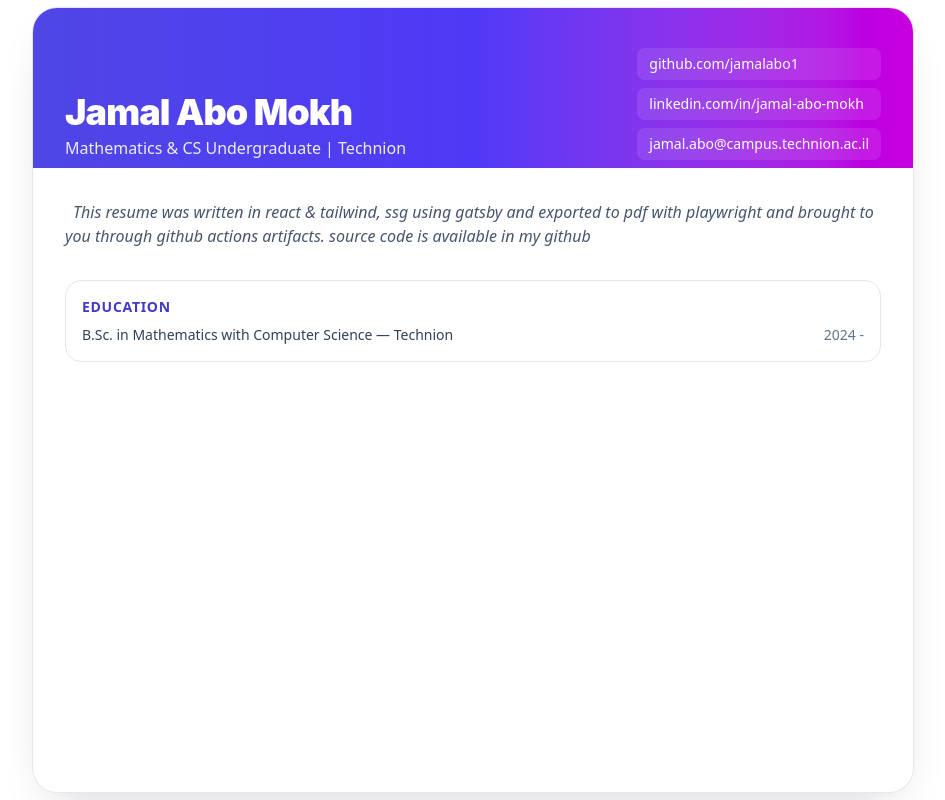
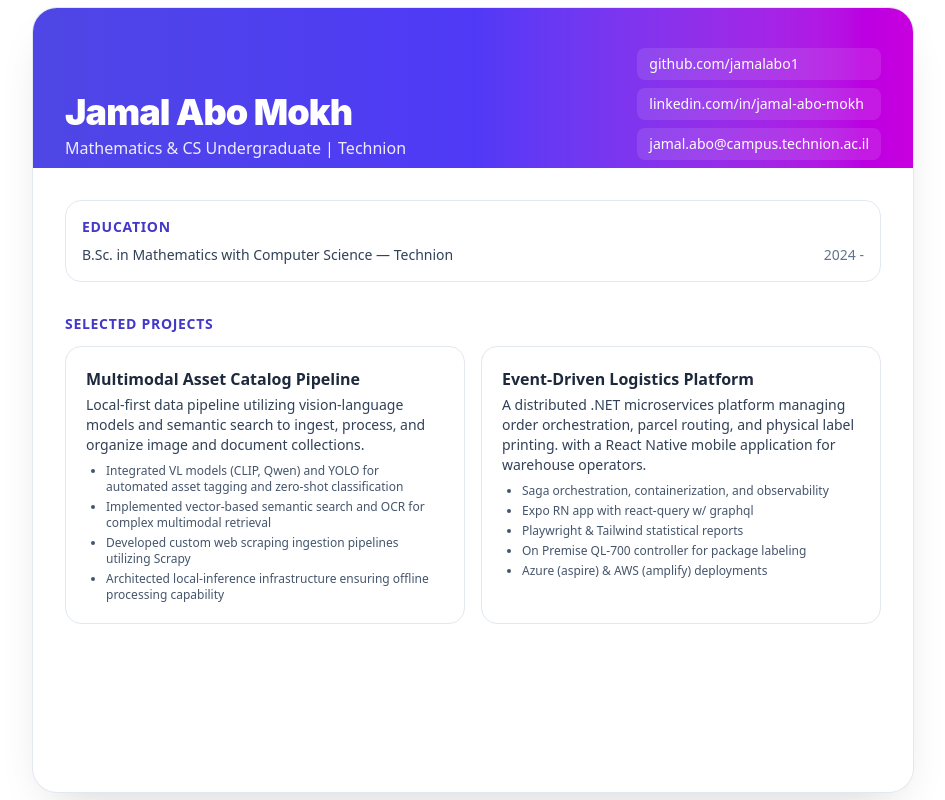
Before and after one commit to jamalabo1/cv, a Gatsby site: page / in a window 1280 px wide. Shown: the top 800 px of the page, without its empty margins (167-1112 px from the left). Built offline with nearby package versions, Linux system fonts and the light colour scheme; Gatsby itself is replaced by a stand-in of ours.

Commit message:
- changed sections order

```diff
--- a/src/components/elements.tsx
+++ b/src/components/elements.tsx
@@ -4,7 +4,7 @@ import clsx from "clsx";
 
 const Note: FCWithChildren = ({children}) => {
     return (
-        <div className="mb-4">
+        <div className="mt-4">
             <span className="px-2 italic text-slate-600">
                 {children}
             </span>
@@ -42,9 +42,9 @@ const Atomic: FC<HTMLProps<HTMLDivElement> & { disable?: boolean }> = ({classNam
 type ComponentProps = {
     breakable?: boolean
 }
-const Component: FC<PropsWithChildren<ComponentProps>> = ({children, breakable = true}) => {
+const Component: FC<PropsWithChildren<ComponentProps>> = ({children, breakable = true, ...rest}) => {
     return (
-        <Atomic className={"mt-8"} disable={breakable}>
+        <Atomic className={"mt-8"} disable={breakable} {...rest}>
             {children}
         </Atomic>
     );
--- a/src/components/elm.tsx
+++ b/src/components/elm.tsx
@@ -202,7 +202,6 @@ export function OverviewSection({
 }) {
     return (
         <>
-
             <Elements.Component>
                 <Card.Title>Overview</Card.Title>
                 <div className="mt-3 grid grid-cols-3 gap-6">
@@ -211,7 +210,6 @@ export function OverviewSection({
                 </div>
             </Elements.Component>
         </>
-
     );
 }
 
@@ -273,7 +271,7 @@ export function HighlightedCoursesSection({courses}: { courses: readonly Course[
 
 export function EducationSection({education}: { education: Education }) {
     return (
-        <Elements.Component>
+        <Elements.Component className={""}>
             <Card className="p-4">
                 <Card.Title>Education</Card.Title>
 
--- a/src/hooks/usePagedLayout.ts
+++ b/src/hooks/usePagedLayout.ts
@@ -40,7 +40,7 @@ export function usePagedLayout({
 }) {
 
     const CHUNK_PARAMS = typeof window !== "undefined" ? [
-        window.innerHeight - 400,
+        window.innerHeight - 300,
         window.innerHeight
     ] : [900, 1200];
 
--- a/src/pages/index.tsx
+++ b/src/pages/index.tsx
@@ -47,13 +47,13 @@ const IndexPageComponent: FC<DeepRequired<Queries.ResumeQuery>> = ({
     } = data;
 
     const sections = useMemo<readonly SectionInput[]>(() => ([
-        {type: "note", items: [summary_highlights]},
         {type: "education", items: [education]},
         {type: "project", items: projects.items, groupSize: 2},
         {type: "math_work", items: math_work.items, groupSize: 2},
         {type: "skill", items: skills.items, groupSize: 3},
         {type: "overview", items: [summary_highlights]},
         {type: "course", items: courses, groupSize: 3},
+        {type: "note", items: [summary_highlights]},
     ]), [summary_highlights, projects.items, math_work.items, courses, education, skills.items]);
 
     const {
```
